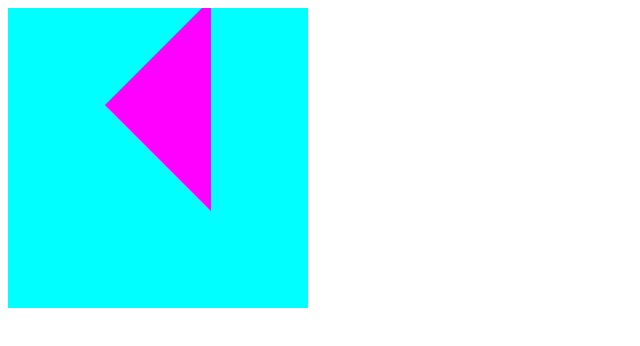
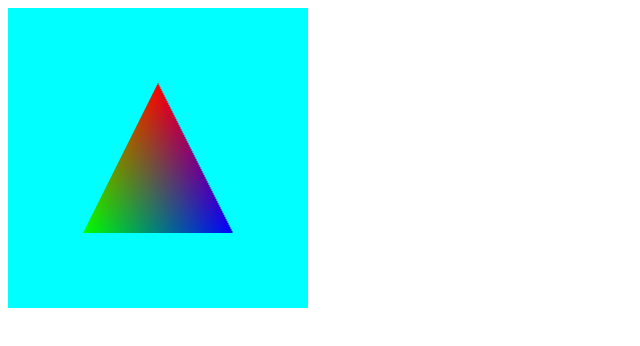
Before and after one commit to TCutter/webgl-learning, a plain HTML site: page index.html in a window 1280 px wide. Shown: the whole page, without its empty margins (0-640 px from the left). Drawn offline with Linux system fonts and the light colour scheme.

Commit message:
添加颜色处理过程

```diff
--- a/index.html
+++ b/index.html
@@ -8,7 +8,6 @@
 </head>
 <body>
   <canvas id="canvas" width="300" height="300"></canvas>
-  <script src="./js/plugins/gl-matrix.js"></script>
   <script src="./js/renderer.js"></script>
   <script src="./js/app.js"></script>
 </body>
--- a/js/renderer.js
+++ b/js/renderer.js
@@ -15,8 +15,6 @@ class Renderer {
     var webgl = Renderer.sWebgl
     webgl.useProgram(Renderer.sProgram) // 要放在片段着色器前面调用
 
-    this._setTransform()
-    this._setColor()
     this._doDraw()
   }
 
@@ -52,68 +50,40 @@ class Renderer {
     Renderer.sProgram = programObject
   }
 
-  _setTransform () {
-    var webgl = Renderer.sWebgl
-    var mvMatrix = mat4.create()
-    mat4.identity(mvMatrix)
-    mat4.rotate(mvMatrix, Math.PI * 45 / 180, [0, 0, 1]) // 角度为正表示逆时针
-    mat4.translate(mvMatrix, [0.5, 0, 0]) // 沿X轴平移0.5的距离
-
-    webgl.uniformMatrix4fv(webgl.getUniformLocation(Renderer.sProgram, 'mvMatrix'), false, mvMatrix)
-  }
-
   /**
-   * 只有描点时才能设置 gl_PointSize
-   */
-  _setSize () {
-    var webgl = Renderer.sWebgl
-    var a_PointSize = webgl.getAttribLocation(Renderer.sProgram, 'a_PointSize')
-    if (a_PointSize < 0) {
-      window.alert('Failed to get the storage location of a_PointSize')
-      return
-    }
-    webgl.vertexAttrib1f(a_PointSize, 10.0)
-  }
-
-  _setColor () {
-    var webgl = Renderer.sWebgl
-    var u_FragColor = webgl.getUniformLocation(Renderer.sProgram, 'u_FragColor')
-    if (u_FragColor == null) { // 不是 -1
-      window.alert('Failed to get the storage location of u_FragColor')
-      return
-    }
-    webgl.uniform4f(u_FragColor, 1.0, 0.0, 1.0, 1.0)
-  }
-
-    /**
    * 使用缓冲区对象一次性绘制多个顶点
    */
   _initVertexBuffers () {
     var webgl = Renderer.sWebgl
 
     // 三个顶点
-    var vertices = [
-      -0.5, 0.5,
-      -0.5, -0.5,
-      0.5, 0.5
-    ]
-
-    // 每个顶点的分量个数（1 到 4）
-    var size = 2
+    var vertices = new Float32Array([
+      0, 0.5, 10, 1.0, 0.0, 0.0,
+      -0.5, -0.5, 20, 0.0, 1.0, 0.0,
+      0.5, -0.5, 30, 0.0, 0.0, 1.0
+    ])
 
     // 创建缓冲区对象
     var buffer = webgl.createBuffer()
     // 将缓冲区对象绑定到 "目标"(即webgl.ARRAY_BUFFER)
     webgl.bindBuffer(webgl.ARRAY_BUFFER, buffer)
     // 向缓冲区对象中写入数据（不能直接向缓冲区写入数据， 只能向 “目标写入”）
-    webgl.bufferData(webgl.ARRAY_BUFFER, new Float32Array(vertices), webgl.STATIC_DRAW)
+    webgl.bufferData(webgl.ARRAY_BUFFER, vertices, webgl.STATIC_DRAW)
+
+    const FSIZE = vertices.BYTES_PER_ELEMENT
 
     var a_Position = webgl.getAttribLocation(Renderer.sProgram, 'a_Position')
-    // 将缓冲区对象(引用或指针)分配给 a_Position 变量
-    webgl.vertexAttribPointer(a_Position, size, webgl.FLOAT, false, 0, 0)
-    // 激活 a_Position 变量，使分配生效
+    // 使用 2 个数据，每6个数据代表一个顶点数据（FSIZE * 6表示相邻顶点之间的字节数，默认为0），a_Position是从第0个开始
+    webgl.vertexAttribPointer(a_Position, 2, webgl.FLOAT, false, FSIZE * 6, 0)
     webgl.enableVertexAttribArray(a_Position)
-    return vertices.length / size
+
+    var a_PointSize = webgl.getAttribLocation(Renderer.sProgram, 'a_PointSize')
+    webgl.vertexAttribPointer(a_PointSize, 1, webgl.FLOAT, false, FSIZE * 6, FSIZE * 2)
+    webgl.enableVertexAttribArray(a_PointSize)
+
+    var a_Color = webgl.getAttribLocation(Renderer.sProgram, 'a_Color')
+    webgl.vertexAttribPointer(a_Color, 3, webgl.FLOAT, false, FSIZE * 6, FSIZE * 3)
+    webgl.enableVertexAttribArray(a_Color)
   }
 
   _doDraw () {
@@ -136,19 +106,23 @@ class Renderer {
 Renderer.sVshPgm = [
   'precision mediump float;',
   'attribute vec4 a_Position;',
-  'uniform mat4 mvMatrix;',
+  'attribute float a_PointSize;',
+  'attribute vec4 a_Color;',
+  'varying vec4 v_Color;',
   'void main()',
   '{',
-  '   gl_Position = mvMatrix * a_Position;', // 设置坐标
+  '   gl_Position = a_Position;', // 设置坐标
+  '   gl_PointSize = a_PointSize;',
+  '   v_Color = a_Color;',
   '}'
 ].join('\n')
 
 // fragment shader program
 Renderer.sFshPgm = [
   'precision mediump float;',
-  'uniform vec4 u_FragColor;',
+  'varying vec4 v_Color;',
   'void main()',
   '{',
-  '   gl_FragColor = u_FragColor;',
+  '   gl_FragColor = v_Color;',
   '}'
 ].join('\n')
```
Also changed, not shown: 1 other file.
